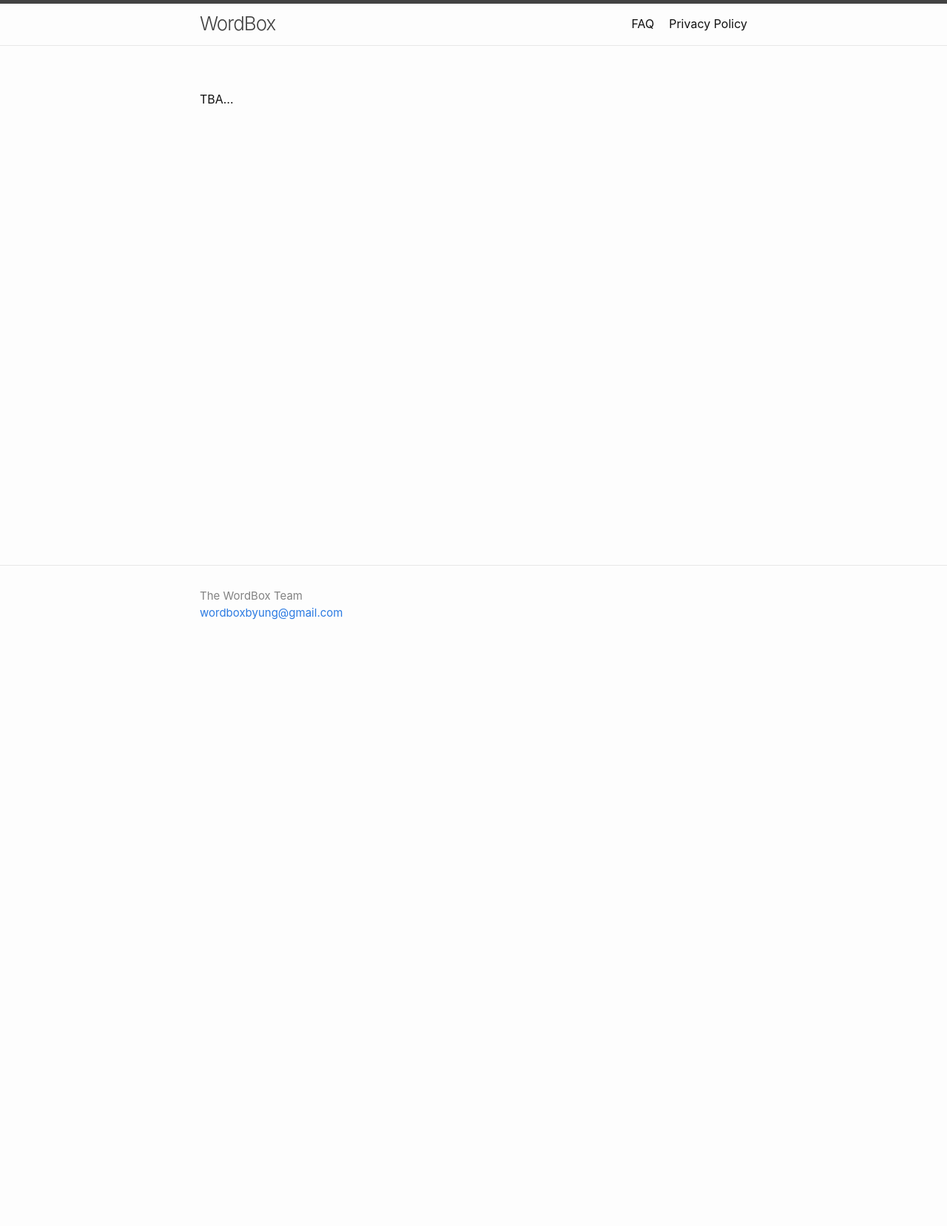
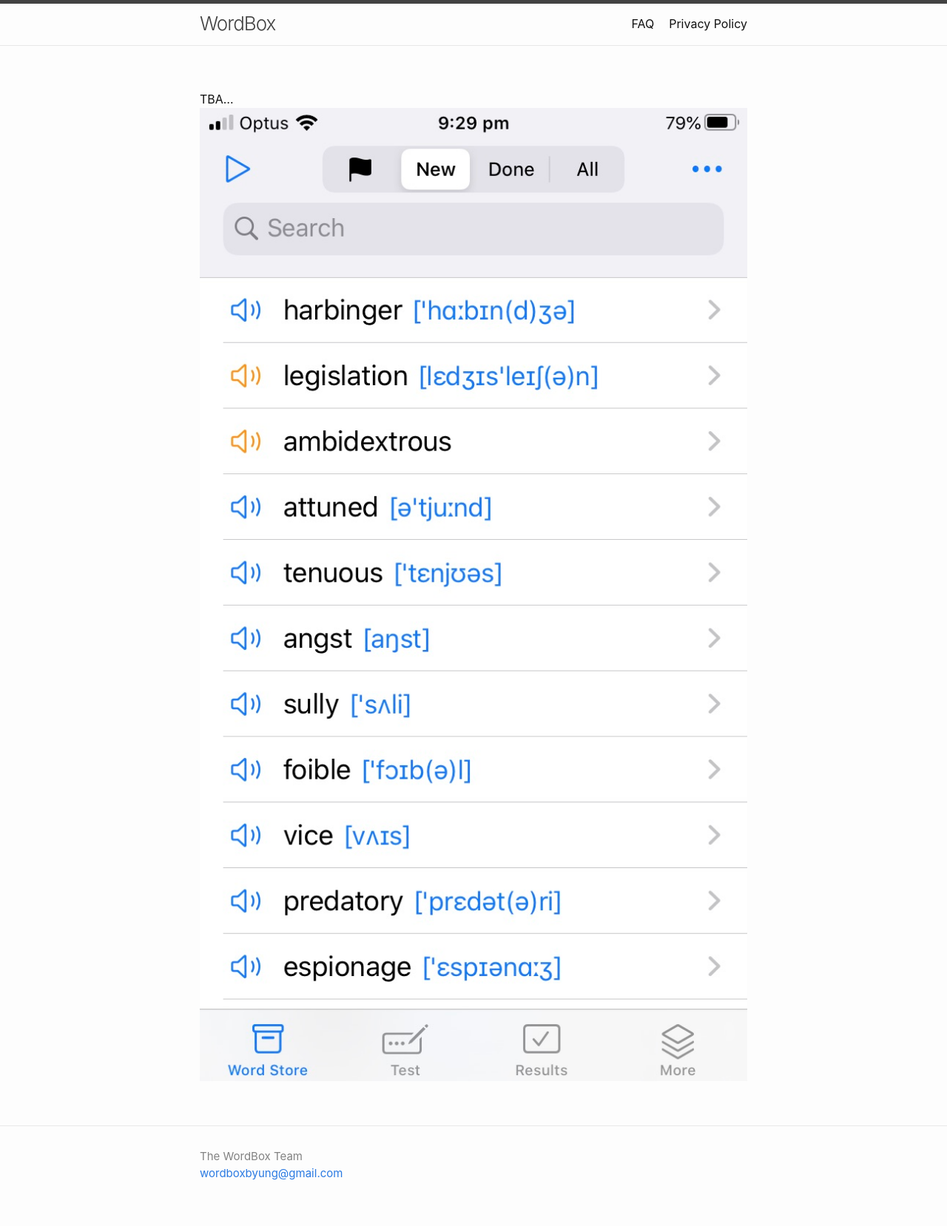
Before and after one commit to wordboxbyung/wordboxbyung.github.io, a Jekyll site: the page built from faq_add_word.md, in a window 1280 px wide. Shown: the whole page at 74% size. Built offline with Jekyll 4.4.1, drawn with Linux system fonts in a browser that asks for light colours; before the commit the page ends 900 px from its top, so only the background shows below that.

Commit message:
add test image

```diff
--- a/faq_add_word.md
+++ b/faq_add_word.md
@@ -4,3 +4,4 @@ permalink: /faq_add_word/
 ---
 
 TBA...
+![test](https://wordboxbyung.github.io/images/test.png)
```
Also changed, not shown: images/test.png (added), 1 other file.
